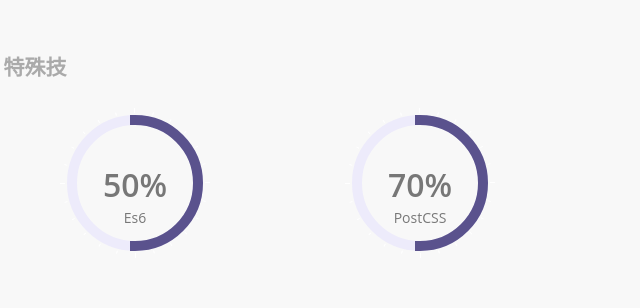
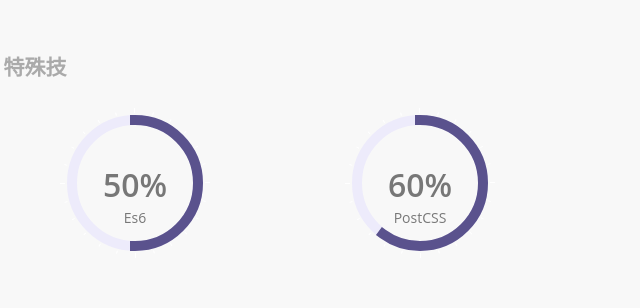
Before and after one commit to mn-works/mn-work.github.io, a website: page index.html in a window 1280 px wide. Shown: the part 1845-2153 px from the top of the page, 605-1245 px from the left. Drawn offline with Linux system fonts and the light colour scheme; files whose address does not match are found by name; a web font is replaced by a local one.

Commit message:
fix skill chart

```diff
--- a/index.html
+++ b/index.html
@@ -145,8 +145,8 @@
             </div>
 
             <div class="col-lg-3 col-md-3 col-sm-12 col-xs-12 pie-chart">
-                <div class="chart chart-change" data-percent="50">
-                    <span>70%<p>PostCSS</p></span>
+                <div class="chart chart-change" data-percent="60">
+                    <span>60%<p>PostCSS</p></span>
                 </div>
             </div>
         </div>
```
